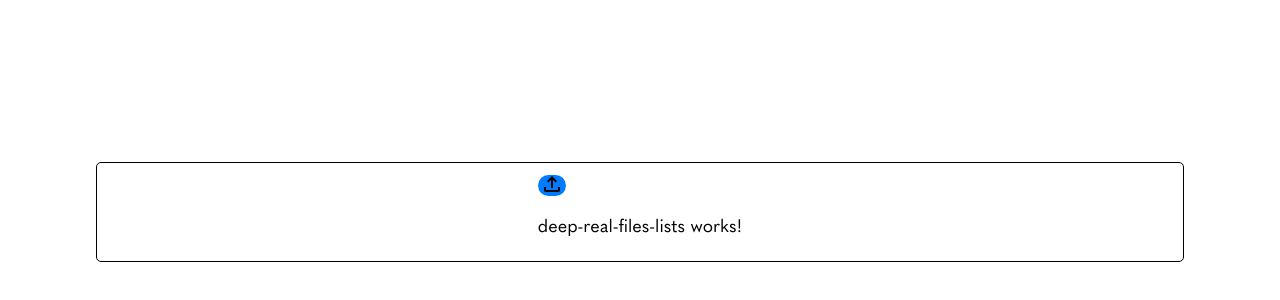
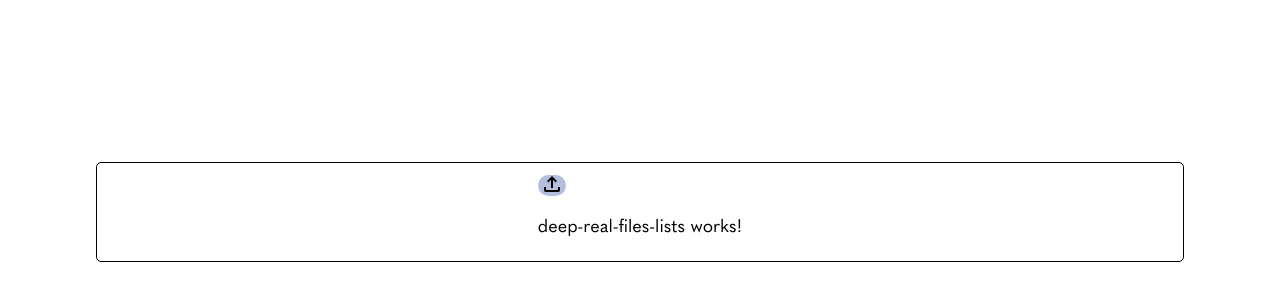
Before and after one commit to Mikanaja/PadroesArq, an Angular app in the folder deep-real-web/: page /home in a window 1280 px wide. Shown: the part 188-488 px from the top of the page. Built offline with nearby package versions, Linux system fonts and the light colour scheme.

Commit message:
:art: Updating system colors

```diff
--- a/deep-real-web/src/styles/_colors.scss
+++ b/deep-real-web/src/styles/_colors.scss
@@ -1,6 +1,6 @@
 :root {
-    --primary-color: #007bff;
-    --secondary-color: #6c757d;
+    --primary-color: #b4bedf;
+    --secondary-color: #4f46e5;
     --success-color: #28a745;
     --danger-color: #dc3545;
     --warning-color: #ffc107;
@@ -8,4 +8,7 @@
     --light-color: #f8f9fa;
     --dark-color: #343a40;
     --disabled-color: #6c757d;
+    --deep-real-white: #ffffff;
+    --deep-real-black: #000000;
+    --deep-real-grey: #b3b3b3;
 }
```
